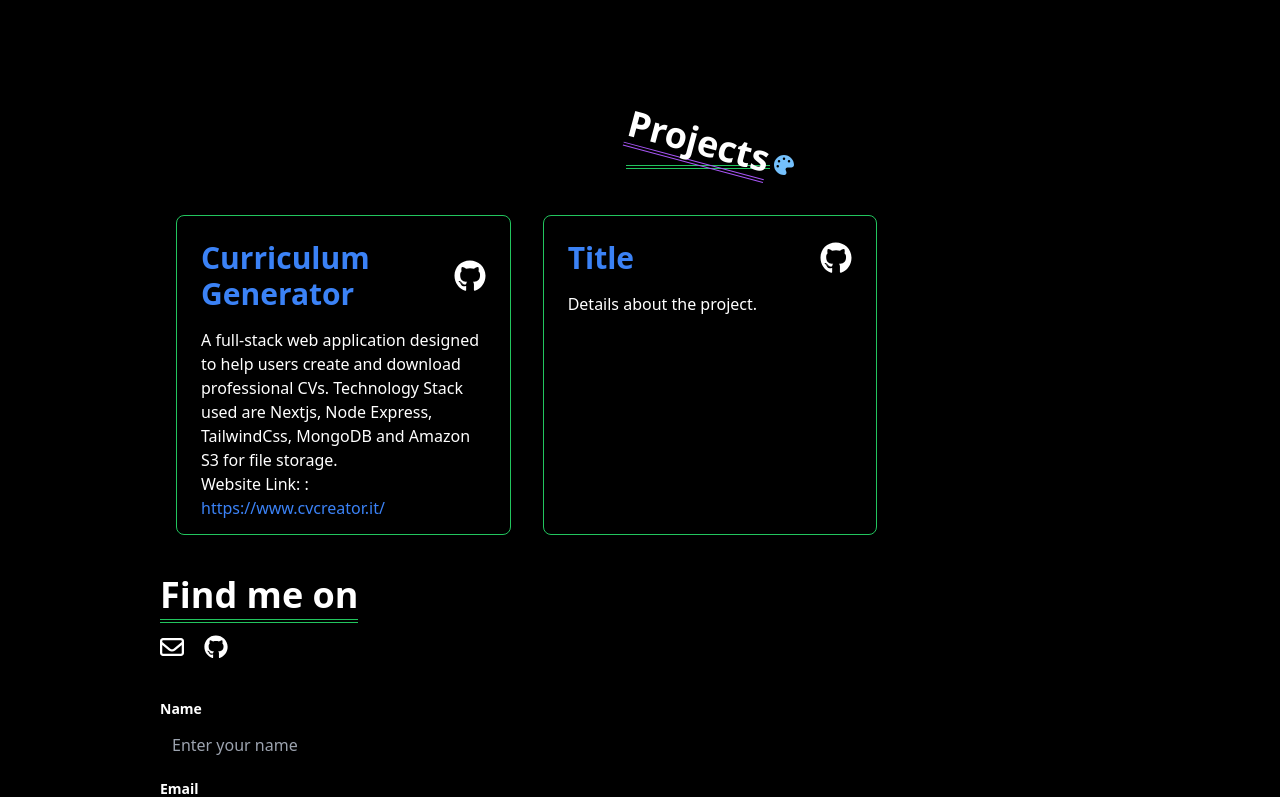
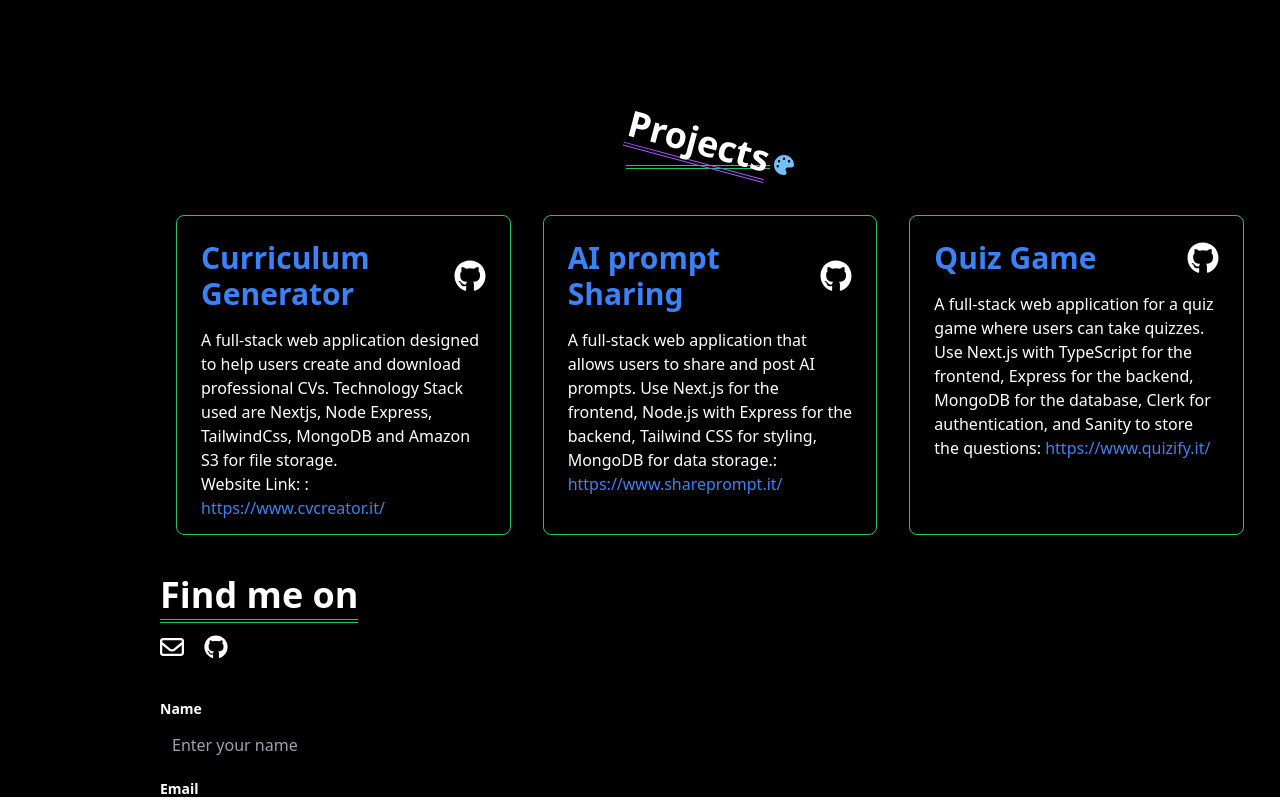
Before and after one commit to aivaneezy1/cv, a Next.js app: page / in a window 1280 px wide. Shown: the part 611-1408 px from the top of the page. Built offline with nearby package versions, Linux system fonts and the light colour scheme.

Commit message:
Added some project cards

```diff
--- a/app/components/Card.jsx
+++ b/app/components/Card.jsx
@@ -1,19 +1,19 @@
-"use client"
-import React from 'react';
-import Link from 'next/link';
+"use client";
+import React from "react";
+import Link from "next/link";
 import { useTranslation } from "react-i18next";
 const Card = () => {
-  const {t, i18n} = useTranslation();
+  const { t, i18n } = useTranslation();
   return (
-    <div className='grid grid-cols-1 sm:grid-cols-2 lg:grid-cols-3 gap-8 mt-10 text-white mb-10 px-4'>
-      <div className='border border-green-500 hover:border-double hover:border-4 p-6 w-full h-auto md:h-72 lg:h-80 rounded-lg shadow-lg transition-transform transform hover:scale-105'>
-        <div className='flex flex-row justify-between items-start md:items-center'>
+    <div className="grid grid-cols-1 sm:grid-cols-2 lg:grid-cols-3 gap-8 mt-10 text-white mb-10 px-4">
+      <div className="border border-green-500 hover:border-double hover:border-4 p-6 w-full h-auto md:h-72 lg:h-80 rounded-lg shadow-lg transition-transform transform hover:scale-105">
+        <div className="flex flex-row justify-between items-start md:items-center">
           <Link href="https://github.com/aivaneezy1/mensa">
-            <h2 className='text-blue-500 text-2xl md:text-3xl font-semibold hover:border-b-2 border-blue-500 mb-2 md:mb-0'>
+            <h2 className="text-blue-500 text-2xl md:text-3xl font-semibold hover:border-b-2 border-blue-500 mb-2 md:mb-0">
               {t("cvTitle.title")}
             </h2>
           </Link>
-          <div className='flex-shrink-0'>
+          <div className="flex-shrink-0">
             <Link href="https://github.com/aivaneezy1/mensa">
               <svg
                 xmlns="http://www.w3.org/2000/svg"
@@ -28,22 +28,28 @@
             </Link>
           </div>
         </div>
-        <p className='mt-4 text-md md:text-base'>
-          {t("cvTitle.description")}
+        <p className="mt-4 text-md md:text-base">{t("cvTitle.description")}</p>
+        <p>
+          {t("cvTitle.websiteLink")}:{" "}
+          <Link
+            href="https://www.cvcreator.it/"
+            className="text-blue-500 hover:border-b-2 border-blue-500"
+          >
+            https://www.cvcreator.it/
+          </Link>
         </p>
-        <p>{t("cvTitle.websiteLink")}: <Link href="https://www.cvcreator.it/" className='text-blue-500 hover:border-b-2 border-blue-500'>https://www.cvcreator.it/</Link></p>
       </div>
 
       {/* Second Project */}
-      <div className='border border-green-500 hover:border-double hover:border-4 p-6 w-full h-auto md:h-72 lg:h-80 rounded-lg shadow-lg transition-transform transform hover:scale-105'>
-        <div className='flex flex-row justify-between items-start md:items-center'>
+      <div className="border border-green-500 hover:border-double hover:border-4 p-6 w-full h-auto md:h-72 lg:h-80 rounded-lg shadow-lg transition-transform transform hover:scale-105">
+        <div className="flex flex-row justify-between items-start md:items-center">
           <Link href="/">
-            <h2 className='text-blue-500 text-2xl md:text-3xl font-semibold hover:border-b-2 border-blue-500 mb-2 md:mb-0'>
-              Title
+            <h2 className="text-blue-500 text-2xl md:text-3xl font-semibold hover:border-b-2 border-blue-500 mb-2 md:mb-0">
+              {t("aiPrompt.title")}
             </h2>
           </Link>
-          <div className='flex-shrink-0'>
-            <Link href="https://github.com/aivaneezy1">
+          <div className="flex-shrink-0">
+            <Link href="https://github.com/aivaneezy1/ai-prompt">
               <svg
                 xmlns="http://www.w3.org/2000/svg"
                 viewBox="0 0 496 512"
@@ -57,12 +63,54 @@
             </Link>
           </div>
         </div>
-        <p className='mt-4 text-md md:text-base'>
-          Details about the project.
+        <p className="mt-4 text-md md:text-base">
+          {t("aiPrompt.description")}:{" "}
+          <Link
+            href="https://www.shareprompt.it/"
+            className="text-blue-500 hover:border-b-2 border-blue-500"
+          >
+           https://www.shareprompt.it/
+          </Link>
+        </p>
+      </div>
+
+
+
+       {/* Third Project */}
+      <div className="border border-green-500 hover:border-double hover:border-4 p-6 w-full h-auto md:h-72 lg:h-80 rounded-lg shadow-lg transition-transform transform hover:scale-105">
+        <div className="flex flex-row justify-between items-start md:items-center">
+          <Link href="/">
+            <h2 className="text-blue-500 text-2xl md:text-3xl font-semibold hover:border-b-2 border-blue-500 mb-2 md:mb-0">
+              {t("quizify.title")}
+            </h2>
+          </Link>
+          <div className="flex-shrink-0">
+            <Link href="https://github.com/aivaneezy1/Quizify">
+              <svg
+                xmlns="http://www.w3.org/2000/svg"
+                viewBox="0 0 496 512"
+                className="w-6 h-6 md:w-8 md:h-8"
+              >
+                <path
+                  fill="#ffffff"
+                  d="M165.9 397.4c0 2-2.3 3.6-5.2 3.6-3.3 .3-5.6-1.3-5.6-3.6 0-2 2.3-3.6 5.2-3.6 3-.3 5.6 1.3 5.6 3.6zm-31.1-4.5c-.7 2 1.3 4.3 4.3 4.9 2.6 1 5.6 0 6.2-2s-1.3-4.3-4.3-5.2c-2.6-.7-5.5 .3-6.2 2.3zm44.2-1.7c-2.9 .7-4.9 2.6-4.6 4.9 .3 2 2.9 3.3 5.9 2.6 2.9-.7 4.9-2.6 4.6-4.6-.3-1.9-3-3.2-5.9-2.9zM244.8 8C106.1 8 0 113.3 0 252c0 110.9 69.8 205.8 169.5 239.2 12.8 2.3 17.3-5.6 17.3-12.1 0-6.2-.3-40.4-.3-61.4 0 0-70 15-84.7-29.8 0 0-11.4-29.1-27.8-36.6 0 0-22.9-15.7 1.6-15.4 0 0 24.9 2 38.6 25.8 21.9 38.6 58.6 27.5 72.9 20.9 2.3-16 8.8-27.1 16-33.7-55.9-6.2-112.3-14.3-112.3-110.5 0-27.5 7.6-41.3 23.6-58.9-2.6-6.5-11.1-33.3 2.6-67.9 20.9-6.5 69 27 69 27 20-5.6 41.5-8.5 62.8-8.5s42.8 2.9 62.8 8.5c0 0 48.1-33.6 69-27 13.7 34.7 5.2 61.4 2.6 67.9 16 17.7 25.8 31.5 25.8 58.9 0 96.5-58.9 104.2-114.8 110.5 9.2 7.9 17 22.9 17 46.4 0 33.7-.3 75.4-.3 83.6 0 6.5 4.6 14.4 17.3 12.1C428.2 457.8 496 362.9 496 252 496 113.3 383.5 8 244.8 8zM97.2 352.9c-1.3 1-1 3.3 .7 5.2 1.6 1.6 3.9 2.3 5.2 1 1.3-1 1-3.3-.7-5.2-1.6-1.6-3.9-2.3-5.2-1zm-10.8-8.1c-.7 1.3 .3 2.9 2.3 3.9 1.6 1 3.6 .7 4.3-.7 .7-1.3-.3-2.9-2.3-3.9-2-.6-3.6-.3-4.3 .7zm32.4 35.6c-1.6 1.3-1 4.3 1.3 6.2 2.3 2.3 5.2 2.6 6.5 1 1.3-1.3 .7-4.3-1.3-6.2-2.2-2.3-5.2-2.6-6.5-1zm-11.4-14.7c-1.6 1-1.6 3.6 0 5.9 1.6 2.3 4.3 3.3 5.6 2.3 1.6-1.3 1.6-3.9 0-6.2-1.4-2.3-4-3.3-5.6-2z"
+                />
+              </svg>
+            </Link>
+          </div>
+        </div>
+        <p className="mt-4 text-md md:text-base">
+          {t("quizify.description")}:{" "}
+          <Link
+            href="https://www.quizify.it/"
+            className="text-blue-500 hover:border-b-2 border-blue-500"
+          >
+           https://www.quizify.it/
+          </Link>
         </p>
       </div>
     </div>
   );
-}
+};
 
 export default Card;
--- a/app/components/ProgrammingLanguage.jsx
+++ b/app/components/ProgrammingLanguage.jsx
@@ -23,7 +23,7 @@
           {t("location")}
         </h2>
         <h2 className="mt-4 text-white text-4xl font-bold w-1/2 ">
-          <span className="border-b-4 border-green-500 border-double rounded">
+          <span className="border-b-4 border-green-500 border-double rounded whitespace-nowrap">
            {t("techStack")}
           </span>
         </h2>
@@ -32,7 +32,7 @@
           {t("stackDescription")}
         </p>
         {/*Tech Stack */}
-        <div className=" mt-2  ">
+        <div className=" mt-2 flex items-center  ">
           <table className="hover:border-2   ">
             <thead>
               <tr>
--- a/app/components/i18n.jsx
+++ b/app/components/i18n.jsx
@@ -36,6 +36,20 @@
           description:
             " A full-stack web application designed to help users create and download professional CVs. Technology Stack used are Nextjs, Node Express, TailwindCss, MongoDB and Amazon S3 for file storage.",
           websiteLink: "Website Link: ",
+        },
+
+        aiPrompt: {
+          title: "AI prompt Sharing",
+          description:
+            " A full-stack web application that allows users to share and post AI prompts. Use Next.js for the frontend, Node.js with Express for the backend, Tailwind CSS for styling, MongoDB for data storage.",
+          websiteLink: "Website Link: ",
+        },
+
+        quizify: {
+          title: "Quiz Game",
+          description:
+            "A full-stack web application for a quiz game where users can take quizzes. Use Next.js with TypeScript for the frontend, Express for the backend, MongoDB for the database, Clerk for authentication, and Sanity to store the questions",
+            websiteLink: "Website Link: ",
         },
 
         contact: {
@@ -82,6 +96,22 @@
           websiteLink: "Link al Sito: ",
         },
 
+        aiPrompt: {
+          title: "Condivisione di prompt per l'IA",
+          description:
+            "Un'applicazione web full-stack che consenta agli utenti di condividere e pubblicare prompt per l'IA. Utilizza Next.js per il frontend, Node.js con Express per il backend, Tailwind CSS per lo stile, e MongoDB per la memorizzazione dei dati",
+          websiteLink: "Website Link: ",
+        },
+
+
+          quizify: {
+          title: "Gioco a Quiz",
+          description:
+            "Un'applicazione web full-stack per un gioco a quiz dove gli utenti possono partecipare a quiz. Utilizza Next.js con TypeScript per il frontend, Express per il backend, MongoDB per il database, Clerk per l'autenticazione e Sanity per memorizzare le domande.",
+            websiteLink: "Website Link: ",
+        },
+
+
         contact: {
           contactFind: " Trova me su",
           name: "Nome",
```
